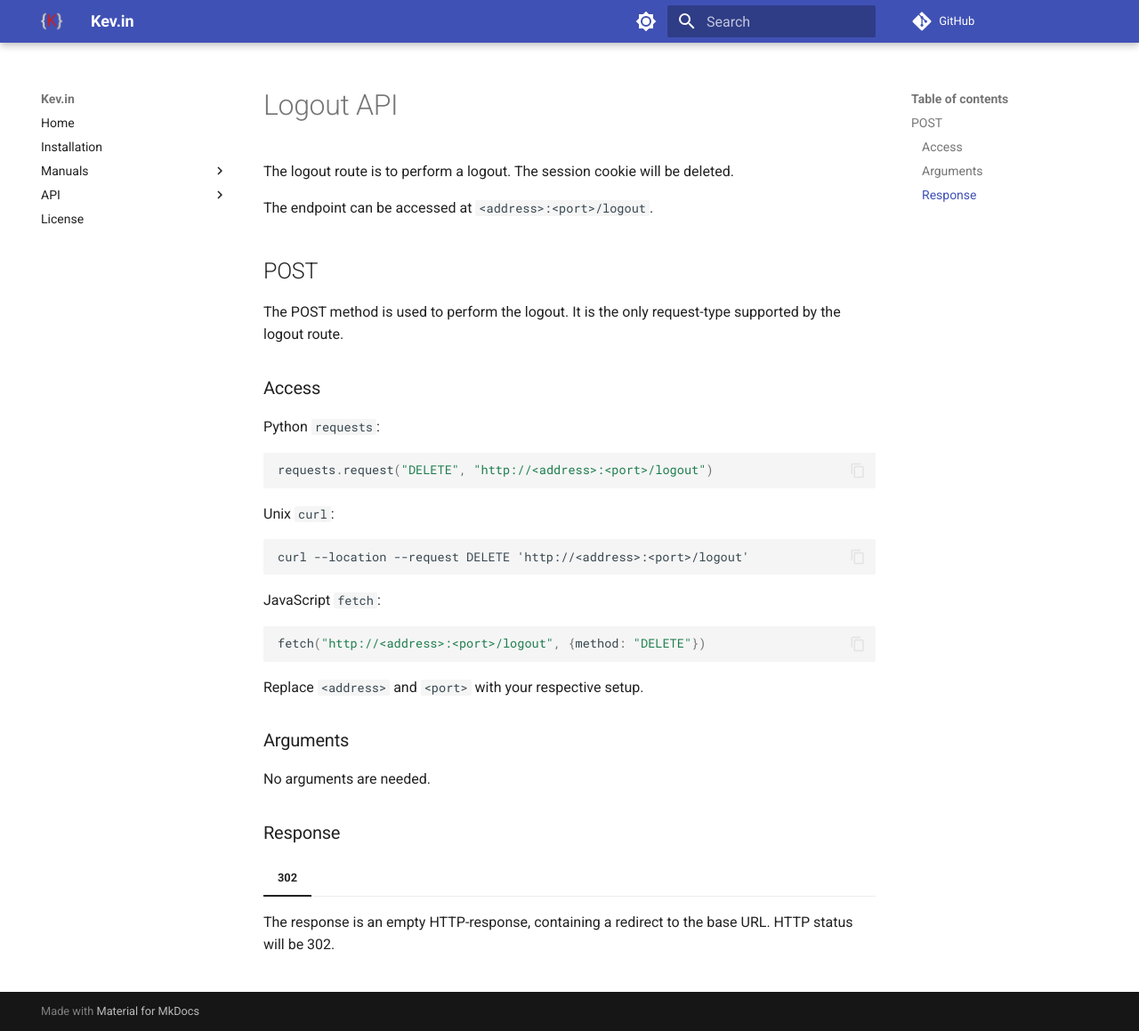
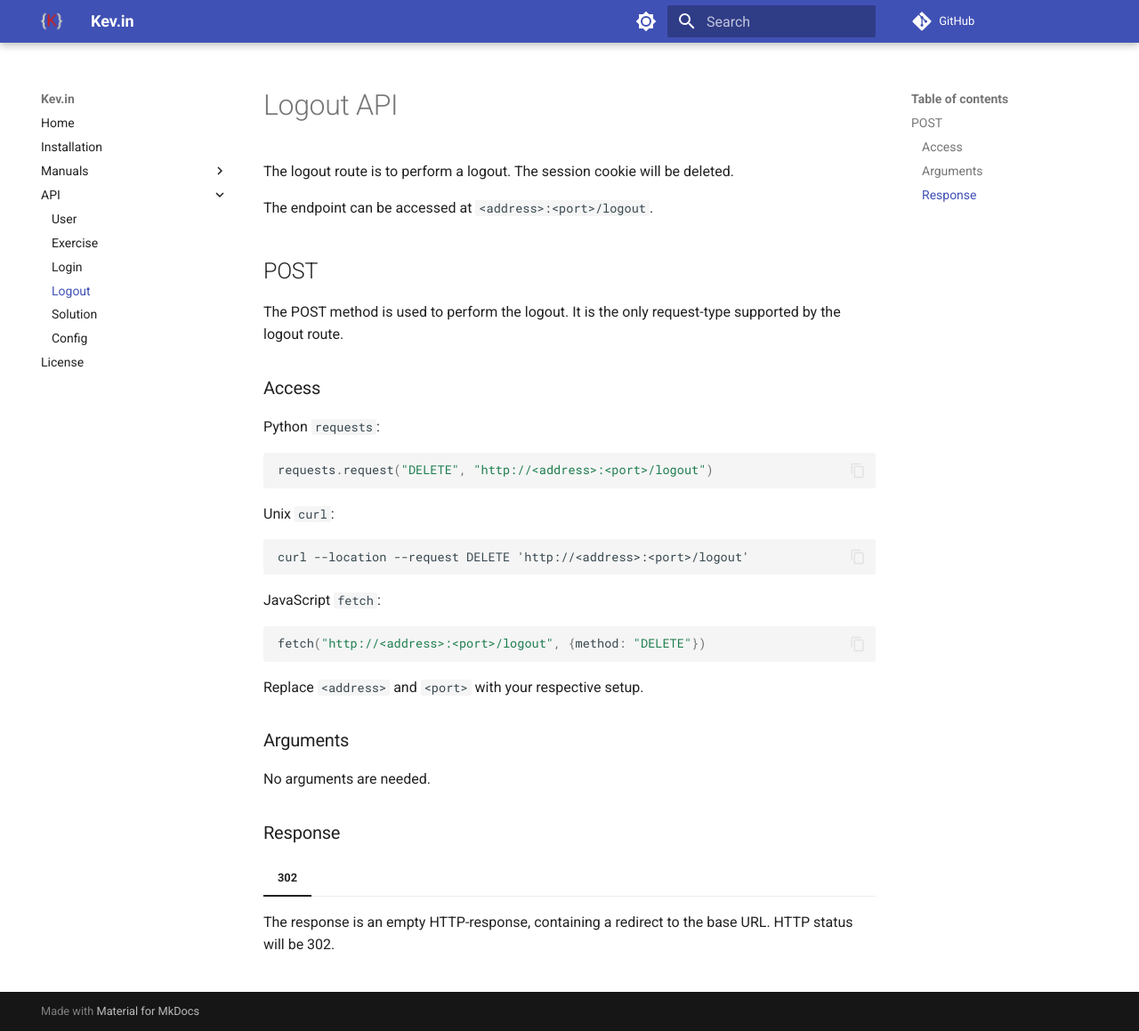
Before and after one commit to mlinke-ai/kev_in, an MkDocs documentation site: the page built from docs/api/logout.md, in a window 1280 px wide and 1159 px high. Shown: the whole window at 89% size. Built offline with MkDocs 1.6.1 and Material for MkDocs 9.7.7, drawn with Linux system fonts in a browser that asks for light colours; comment, search, counter and statistics services are not loaded.

Commit message:
Added logout documentation

```diff
--- a/mkdocs.yml
+++ b/mkdocs.yml
@@ -32,6 +32,7 @@ nav:
       - User: "api/user.md"
       - Exercise: "api/exercise.md"
       - Login: "api/login.md"
+      - Logout: "api/logout.md"
       - Solution: "api/solution.md"
       - Config: "api/config.md"
   - License: "license.md"
```
